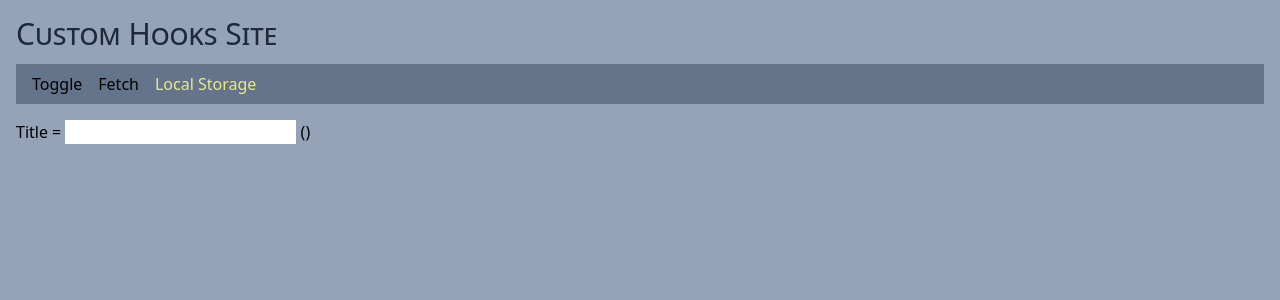
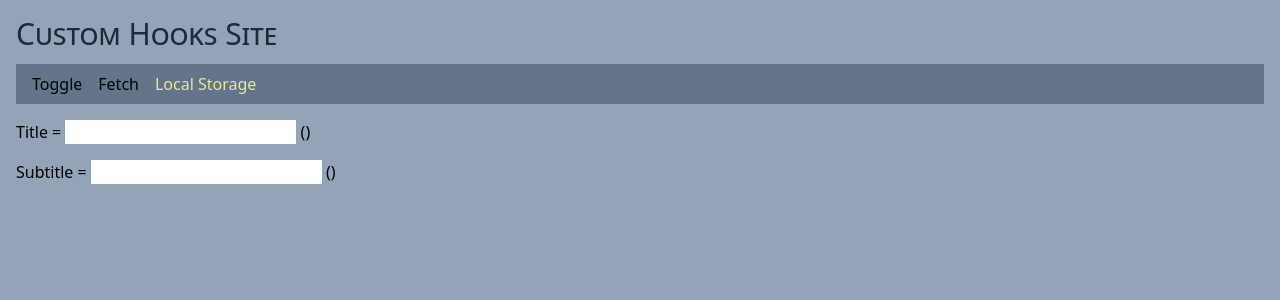
Before and after one commit to edwardtanguay/et893-custom-hooks-basics, a React (Vite) app: page /localstorage in a window 1280 px wide. Shown: the top 300 px of the page. Built offline with nearby package versions, Linux system fonts and the light colour scheme.

Commit message:
useLocalStorage works

```diff
--- a/src/pages/PageLocalStorage.tsx
+++ b/src/pages/PageLocalStorage.tsx
@@ -1,9 +1,30 @@
-import { useLocalStorage } from "../hooks/useLocalStorage"
+import { useLocalStorage } from "../hooks/useLocalStorage";
 
 export const PageLocalStorage = () => {
-	const { value: title, save: saveTitle } = useLocalStorage('title', '');
+	const { value: title, save: saveTitle } = useLocalStorage("title", "");
+	const { value: subtitle, save: saveSubTitle } = useLocalStorage(
+		"subtitle",
+		""
+	);
 
 	return (
-		<p>Title = <input value={title} onChange={(e) => saveTitle(e.target.value)} /> ({title})</p>
-	)
-}
+		<>
+			<p className="mb-4">
+				Title ={" "}
+				<input
+					value={title}
+					onChange={(e) => saveTitle(e.target.value)}
+				/>{" "}
+				({title})
+			</p>
+			<p>
+				Subtitle ={" "}
+				<input
+					value={subtitle}
+					onChange={(e) => saveSubTitle(e.target.value)}
+				/>{" "}
+				({subtitle})
+			</p>
+		</>
+	);
+};
```
